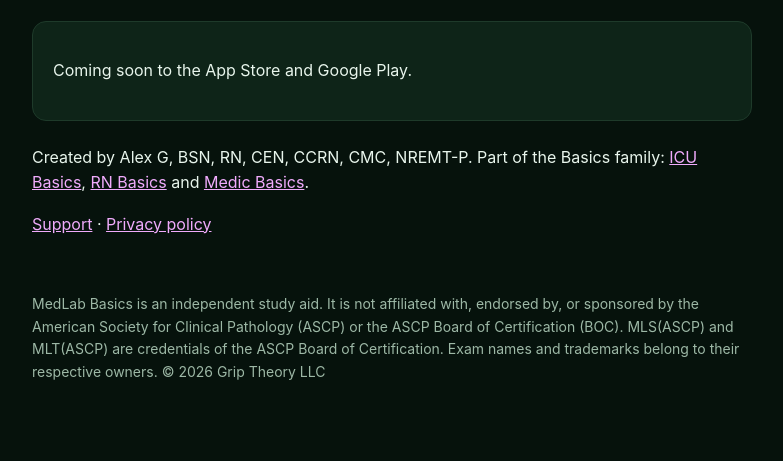
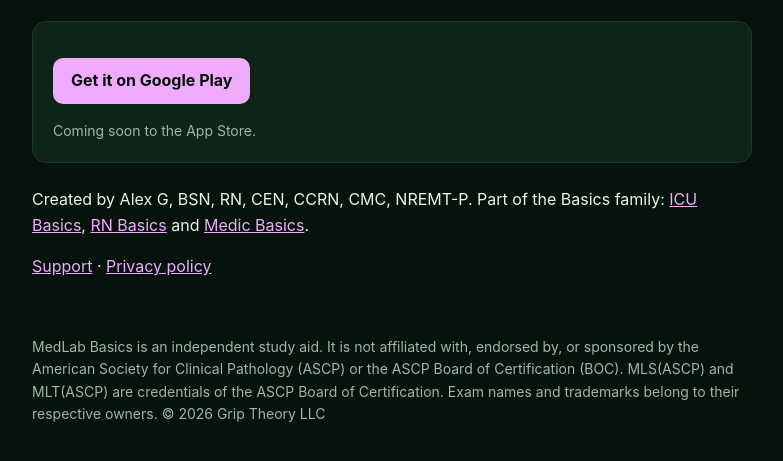
Before and after one commit to alexgateley/medlabbasics-site, a plain HTML site: page index.html in a window 1280 px wide. Shown: the part 139-600 px from the top of the page, without its empty margins (248-1031 px from the left). Drawn offline with Linux system fonts and the light colour scheme.

Commit message:
Google Play link (app is live on Play); App Store still coming soon
Co-Authored-By: Claude Opus 5.5 <noreply@anthropic.com>

```diff
--- a/index.html
+++ b/index.html
@@ -2,7 +2,8 @@
 <title>MedLab Basics</title><meta name="description" content="Medical laboratory exam prep: ASCP BOC MLS and MLT">
 <link rel="icon" href="assets/favicon.png"><link rel="stylesheet" href="styles.css"></head><body>
 <div class="wrap"><div class="hero"><img src="assets/icon.png" alt="MedLab Basics icon"><div><h1>MedLab Basics</h1><p class="sub">Medical laboratory exam prep: ASCP BOC MLS and MLT</p></div></div>
-<div class="card"><p>Coming soon to the App Store and Google Play.</p></div>
+<div class="card"><p><a class="play" href="https://play.google.com/store/apps/details?id=com.alex.medlabbasics">Get it on Google Play</a></p>
+<p class="soon">Coming soon to the App Store.</p></div>
 <p>Created by Alex G, BSN, RN, CEN, CCRN, CMC, NREMT-P. Part of the Basics family: <a href="https://icubasics.com/">ICU Basics</a>, <a href="https://rnbasics.com/">RN Basics</a> and <a href="https://medicbasics.com/">Medic Basics</a>.</p>
 <p><a href="support.html">Support</a> · <a href="privacy.html">Privacy policy</a></p></div>
 <footer>MedLab Basics is an independent study aid. It is not affiliated with, endorsed by, or sponsored by the American Society for Clinical Pathology (ASCP) or the ASCP Board of Certification (BOC). MLS(ASCP) and MLT(ASCP) are credentials of the ASCP Board of Certification. Exam names and trademarks belong to their respective owners. © 2026 Grip Theory LLC</footer></body></html>
--- a/styles.css
+++ b/styles.css
@@ -5,3 +5,5 @@ a{color:var(--accent)}.wrap{max-width:760px;margin:0 auto;padding:40px 20px}
 h1{font-size:32px;margin:0}.sub{color:var(--muted);margin:4px 0 0}
 .card{background:var(--card);border:1px solid var(--line);border-radius:14px;padding:20px;margin:24px 0}
 footer{color:var(--muted);font-size:14px;max-width:760px;margin:0 auto;padding:0 20px 40px}
+
+.play{display:inline-block;background:var(--accent);color:var(--bg);font-weight:700;text-decoration:none;padding:10px 18px;border-radius:10px}.play:hover{opacity:.9}.soon{color:var(--muted);font-size:14px;margin:10px 0 0}
```
